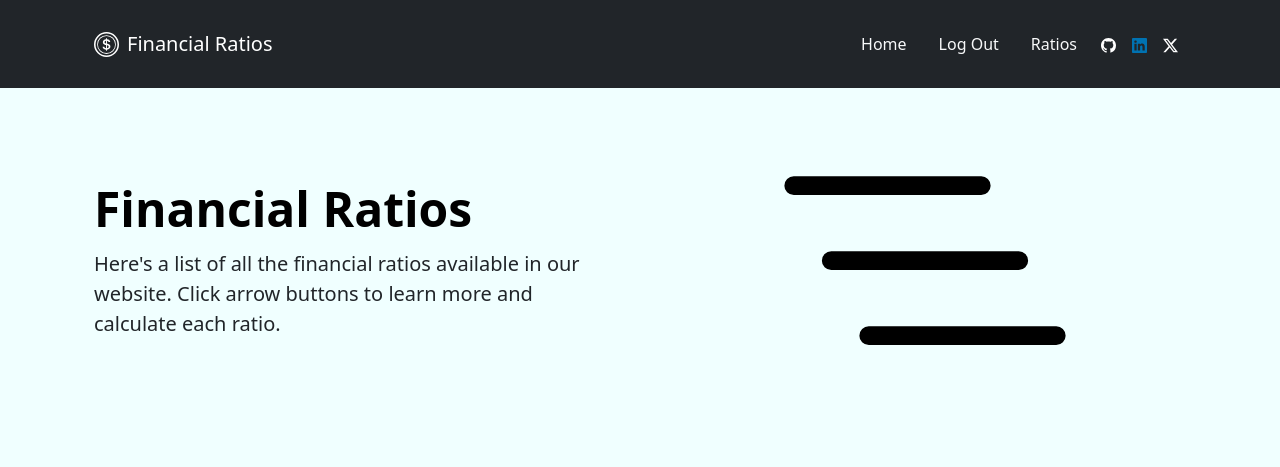
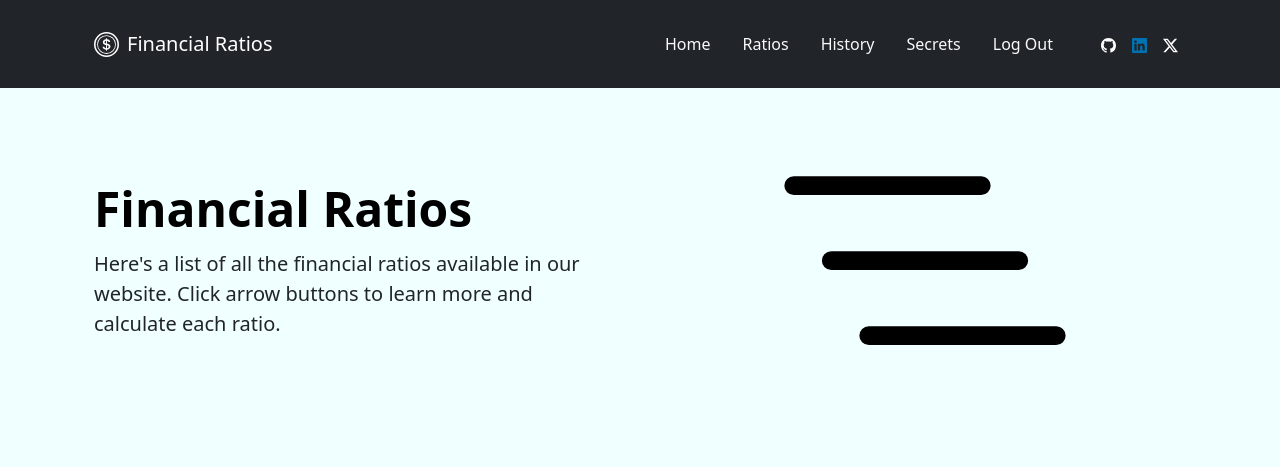
Before and after one commit to Damsith-LK/financial-ratios-app, a Flask app: page /all-ratios in a window 1280 px wide. Shown: the top 467 px of the page. Run offline with Flask 3, Linux system fonts and the light colour scheme; the visitor is signed in with stand-in values (Sample User, id 1); some libraries are stand-ins or nearby versions.

Commit message:
Do some changes in navbar

```diff
--- a/templates/header.html
+++ b/templates/header.html
@@ -32,6 +32,18 @@
           <li class="nav-item">
             <a class="nav-link px-lg-3 py-3 py-lg-4 text-light" href="{{ url_for('home') }}">Home</a>
           </li>
+          <li class="nav-item">
+            <a class="nav-link px-lg-3 py-3 py-lg-4 text-light" href="{{url_for('all_ratios')}}">Ratios</a>
+          </li>
+          <!--Only logged in users can see history and secrets-->
+          {% if is_logged_in %}
+          <li class="nav-item">
+            <a class="nav-link px-lg-3 py-3 py-lg-4 text-light" href="{{url_for('saved_calculations')}}">History</a>
+          </li>
+          <li class="nav-item">
+            <a class="nav-link px-lg-3 py-3 py-lg-4 text-light" href="{{url_for('secrets')}}">Secrets</a>
+          </li>
+          {% endif %}
           <!--Navigation bar changes according to the sign-in status-->
           {% if is_logged_in %}
           <li class="nav-item">
@@ -46,16 +58,7 @@
           </li>
           {% endif %}
           <li class="nav-item">
-            <a class="nav-link px-lg-3 py-3 py-lg-4 text-light" href="{{url_for('all_ratios')}}">Ratios</a>
-          </li>
-          <!--Only logged in users can see secrets-->
-          {% if logged_in %}
-          <li class="nav-item">
-            <a class="nav-link px-lg-3 py-3 py-lg-4 me-4 text-light" href="url_for('secrets')">Secrets</a>
-          </li>
-          {% endif %}
-          <li class="nav-item">
-            <a class="nav-link px-lg-2  py-3 py-lg-4" href="https://github.com/Damsith-LK/financial-ratios-app"><img
+            <a class="nav-link px-lg-2  py-3 py-lg-4 ms-4" href="https://github.com/Damsith-LK/financial-ratios-app"><img
                 src="../static/assets/icons/github.svg" height="15" alt="github"></a>
           </li>
           <li class="nav-item">
```
